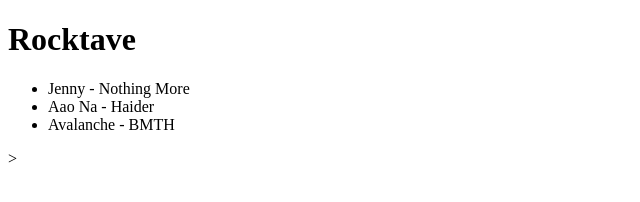
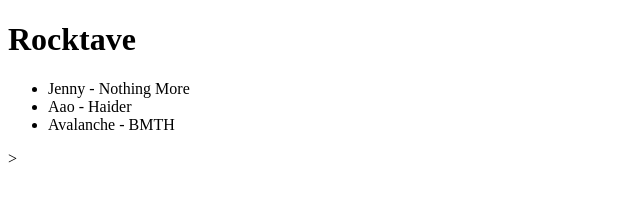
Before and after one commit to abhishek8060/Hello-World, a plain HTML site: page index.html in a window 1280 px wide. Shown: the full height of the page, 0-640 px from the left. Drawn offline with Linux system fonts and the light colour scheme.

Commit message:
Haider changed

```diff
--- a/index.html
+++ b/index.html
@@ -11,7 +11,7 @@
 		<h1>Rocktave</h1>
 		<ul>
 			<li>Jenny - Nothing More</li>
-			<li>Aao Na - Haider</li>
+			<li>Aao - Haider</li>
 			<li>Avalanche - BMTH</li>
 		</ul>
 	</div>
```
